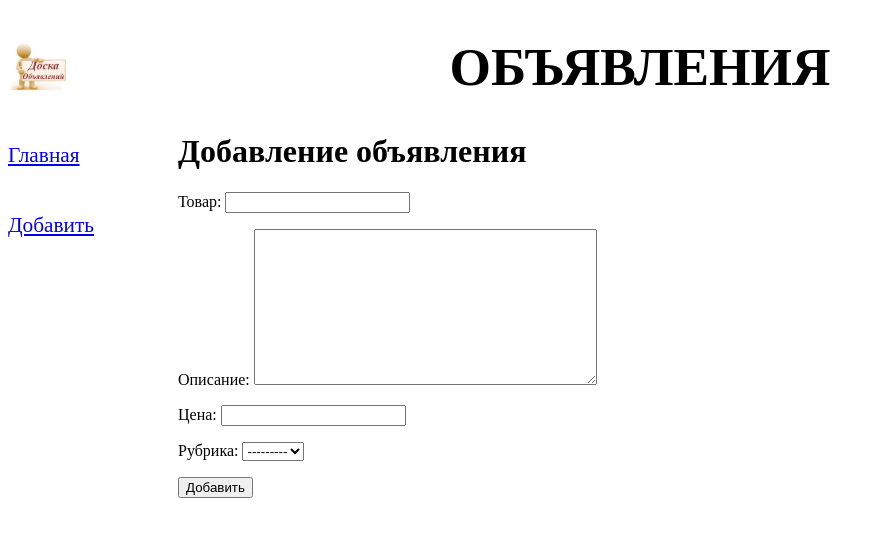
After one commit to dmitry9408/Sample_Bboard, a Django app: page /add/ in a window 1280 px wide. The commit adds this page. Shown: the top 537 px of the page, without its empty margins (0-885 px from the left). Run offline with Django 4.2, Linux system fonts and the light colour scheme; data that the repository does not hold is empty.

Commit message:
Добавлена форма для добавления объявлений, создан шаблон basic.html

```diff
--- /dev/null
+++ b/samplesite/bboard/forms.py
@@ -0,0 +1,8 @@
+from django.forms import ModelForm
+from .models import Bb
+
+
+class BbForm(ModelForm):
+    class Meta:
+        model = Bb
+        fields = ('title', 'content', 'price', 'rubric')
--- /dev/null
+++ b/samplesite/bboard/static/style.css
@@ -0,0 +1,21 @@
+header h1 {
+    font-size: 40pt;
+    text-transform: uppercase;
+    text-align: center;
+    background: url("bg.jpg") left / auto 100% no-repeat;
+}
+
+nav {
+    font-size: 16pt;
+    width: 150px;
+    float: left;
+}
+
+nav a {
+    display: block;
+    margin: 10px 0px;
+}
+
+main {
+    margin-left: 170px;
+}
--- /dev/null
+++ b/samplesite/bboard/templates/bb_create.html
@@ -0,0 +1,14 @@
+{% extends "layout/basic.html" %}
+
+{% block title %}
+  Добавление объявления
+{% endblock %}
+
+{% block content %}
+  <h1>Добавление объявления</h1>
+  <form method="post">
+    {% csrf_token %}
+    {{ form.as_p }}
+    <input type="submit" value="Добавить">
+  </form>
+{% endblock %}
--- /dev/null
+++ b/samplesite/bboard/templates/layout/basic.html
@@ -0,0 +1,27 @@
+{% load static %}
+
+<!DOCTYPE html>
+<html lang="en">
+<head>
+    <meta charset="UTF-8">
+    <link rel="stylesheet" type="text/css" href="{% static 'style.css' %}">
+    <title>{% block title %}Главная{% endblock %}::Доска объявлений</title>
+</head>
+<body>
+  <header>
+    <h1>Объявления</h1>
+  </header>
+  <nav>
+    <a href="{% url 'index' %}">Главная</a>
+    {% for rubric in rubrics %}
+      <a href="{% url 'rubric_bbs' rubric.pk %}">{{ rubric.name }}</a>
+    {% endfor %}
+    <BR>
+    <a href="{% url 'add' %}">Добавить</a>
+  </nav>
+  <main>
+  {% block content %}
+  {% endblock %}
+  </main>
+</body>
+</html>
--- a/samplesite/bboard/urls.py
+++ b/samplesite/bboard/urls.py
@@ -1,7 +1,8 @@
 from django.urls import path
-from .views import index, rubric_bbs
+from .views import index, rubric_bbs, BbCreateView
 
 urlpatterns = [
     path('<int:rubric_id>/', rubric_bbs, name='rubric_bbs'),
+    path('add/', BbCreateView.as_view(), name='add'),
     path('', index, name='index'),
 ]
--- a/samplesite/bboard/views.py
+++ b/samplesite/bboard/views.py
@@ -1,6 +1,9 @@
 from django.shortcuts import render
 # from django.http import HttpResponse
 from .models import Bb, Rubric
+from .forms import BbForm
+from django.urls import reverse_lazy
+from django.views.generic.edit import CreateView
 
 # Create your views here.
 
@@ -18,3 +21,14 @@ def rubric_bbs(request, rubric_id):
     current_rubric = Rubric.objects.get(pk=rubric_id)
     context = {'bbs': bbs, 'rubrics': rubrics, 'current_rubric': current_rubric}
     return render(request, 'rubric_bbs.html', context)
+
+
+class BbCreateView(CreateView):
+    template_name = 'bb_create.html'
+    form_class = BbForm
+    success_url = reverse_lazy('index')
+
+    def get_context_data(self, **kwargs):
+        context = super().get_context_data(**kwargs)
+        context['rubrics'] = Rubric.objects.all()
+        return context
```
Also changed, not shown: samplesite/bboard/templates/index.html (+4 -16 lines), samplesite/bboard/templates/rubric_bbs.html (+9 -17 lines), samplesite/bboard/static/bg.jpg (added).
